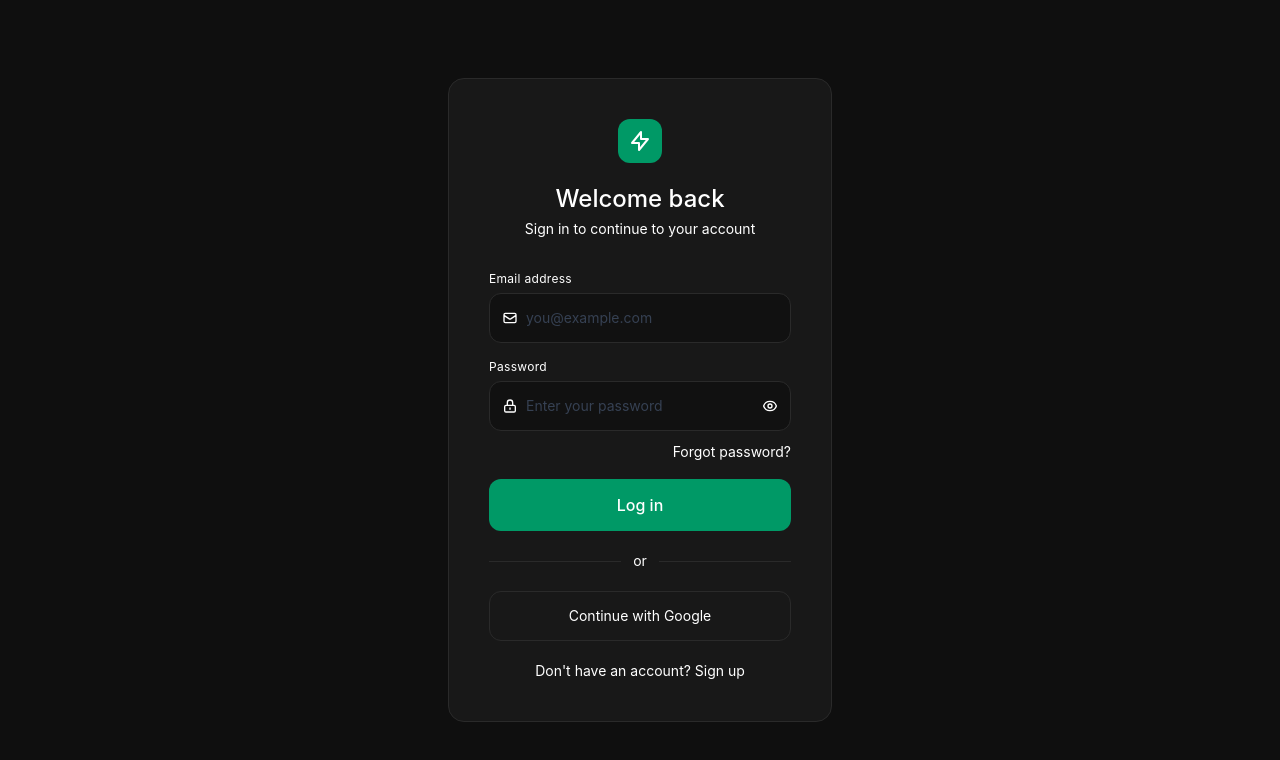
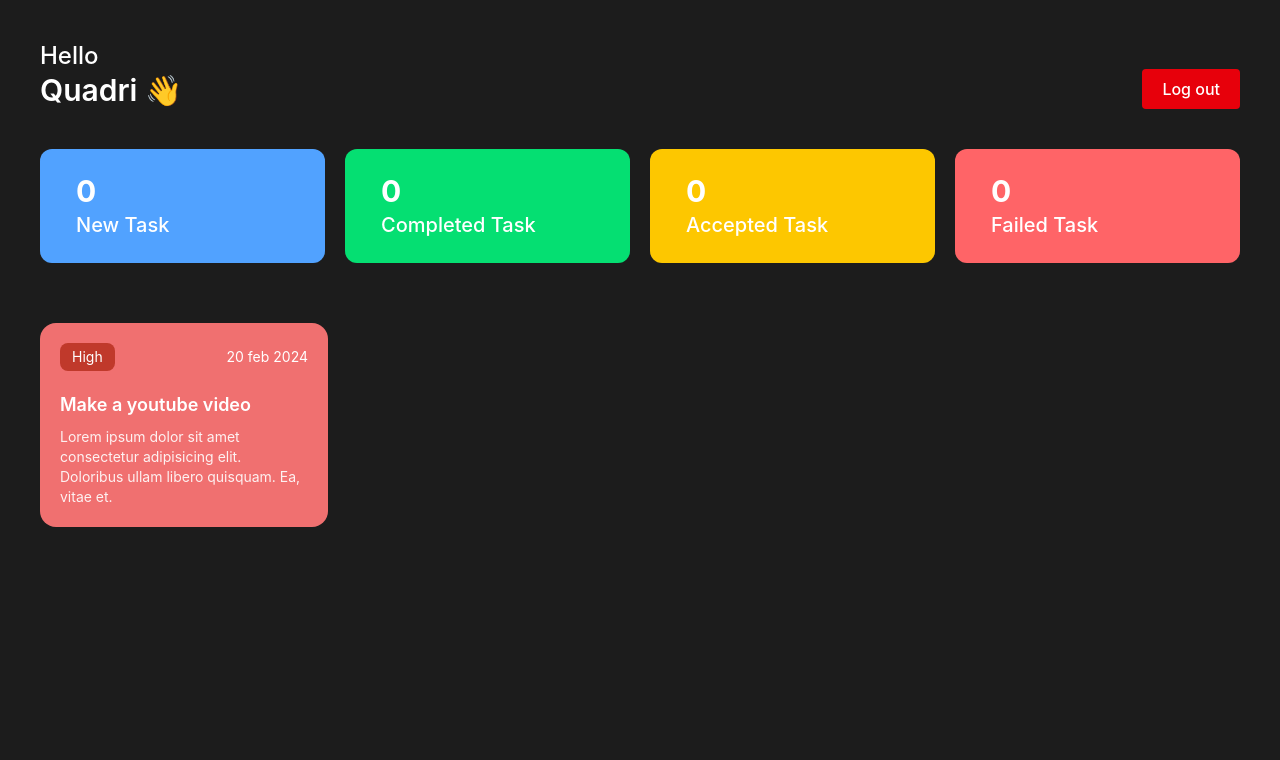
Before and after one commit to SyedAaquibQuadri/ems, a React (Vite) app: page / in a window 1280 px wide. Shown: the top 760 px of the page. Built offline with nearby package versions, Linux system fonts and the light colour scheme.

Commit message:
creating a sturture of the TaskList

```diff
--- a/src/App.jsx
+++ b/src/App.jsx
@@ -1,11 +1,13 @@
 import React from 'react'
 import Login from './components/Auth/Login'
+import EmployeeDashboard from './components/Dashboard/EmployeeDashboard'
 
 
 const App = () => {
   return (
     <>
-     <Login />
+     {/*<Login  /> */}
+     <EmployeeDashboard />
     </>
   )
 }
--- a/src/components/Dashboard/EmployeeDashboard.jsx
+++ b/src/components/Dashboard/EmployeeDashboard.jsx
@@ -0,0 +1,16 @@
+import React from 'react'
+import Header from '../other/Header'
+import TaskListNumbers from '../other/TaskListNumbers'
+import TaskList from '../TaskList/TaskList'
+
+const EmployeeDashboard = () => {
+  return (
+    <div className='p-10 bg-[#1c1c1c] h-screen'>
+        <Header />
+        <TaskListNumbers />
+        <TaskList />
+    </div>
+  )
+}
+
+export default EmployeeDashboard
--- /dev/null
+++ b/src/components/TaskList/TaskList.jsx
@@ -0,0 +1,20 @@
+import React from 'react'
+
+const TaskList = () => {
+  return (
+    <div id='tasklist' className='h-[55%] overflow-x-auto flex items-center justify-start gap-5 flex-nowrap w-full mt-10 py-5'>
+        <div className='flex-shrink-0 h-full w-[300px]  rounded-xl'>
+           <div className="bg-[#f07070] rounded-2xl p-5 w-72">
+      <div className="flex justify-between items-center mb-5">
+        <span className="bg-[#c0392b] text-white text-sm px-3 py-1 rounded-lg">High</span>
+        <span className="text-white text-sm">20 feb 2024</span>
+      </div>
+      <h2 className="text-white font-semibold text-lg mb-2">Make a youtube video</h2>
+      <p className="text-white text-sm opacity-90">Lorem ipsum dolor sit amet consectetur adipisicing elit. Doloribus ullam libero quisquam. Ea, vitae et.</p>
+    </div>
+    </div>
+    </div>
+  )
+}
+
+export default TaskList
--- /dev/null
+++ b/src/components/other/Header.jsx
@@ -0,0 +1,12 @@
+import React from 'react'
+
+const Header = () => {
+  return (
+    <div className='flex items-end justify-between'>
+        <h1 className='text-2xl font-medium'>Hello <br /> <span className='text-3xl font-semibold'>Quadri 👋</span></h1>
+        <button className='bg-red-600 text-base font-medium text-white px-5 py-2 rounded-sm'>Log out </button>
+    </div>
+  )
+}
+
+export default Header
--- /dev/null
+++ b/src/components/other/TaskListNumbers.jsx
@@ -0,0 +1,27 @@
+import React from 'react'
+
+const TaskListNumbers = ({data}) => {
+  return (
+    <div className='flex mt-10 justify-between gap-5 screen'>
+
+        <div className='rounded-xl w-[45%] py-6 px-9 bg-blue-400'>
+            <h2 className='text-3xl font-bold'>0</h2>
+            <h3 className='text-xl mt-0.5 font-medium'>New Task</h3>
+        </div>
+        <div className='rounded-xl w-[45%] py-6 px-9 bg-green-400'>
+            <h2 className='text-3xl font-bold'>0</h2>
+            <h3 className='text-xl mt-0.5 font-medium'>Completed Task</h3>
+        </div>
+        <div className='rounded-xl w-[45%] py-6 px-9 bg-yellow-400 '>
+            <h2 className='text-3xl text-black font-bold'>0</h2>
+            <h3 className='text-xl mt-0.5 text-black font-medium'>Accepted Task</h3>
+        </div>
+        <div className='rounded-xl w-[45%] py-6 px-9 bg-red-400'>
+            <h2 className='text-3xl font-bold'>0</h2>
+            <h3 className='text-xl mt-0.5 font-medium'>Failed Task</h3>
+        </div>
+    </div>
+  )
+}
+
+export default TaskListNumbers
--- a/src/index.css
+++ b/src/index.css
@@ -7,3 +7,6 @@
 body {
     background-color: #111;
 }
+#tasklist::-webkit-scrollbar {
+    display: none;
+}
```
